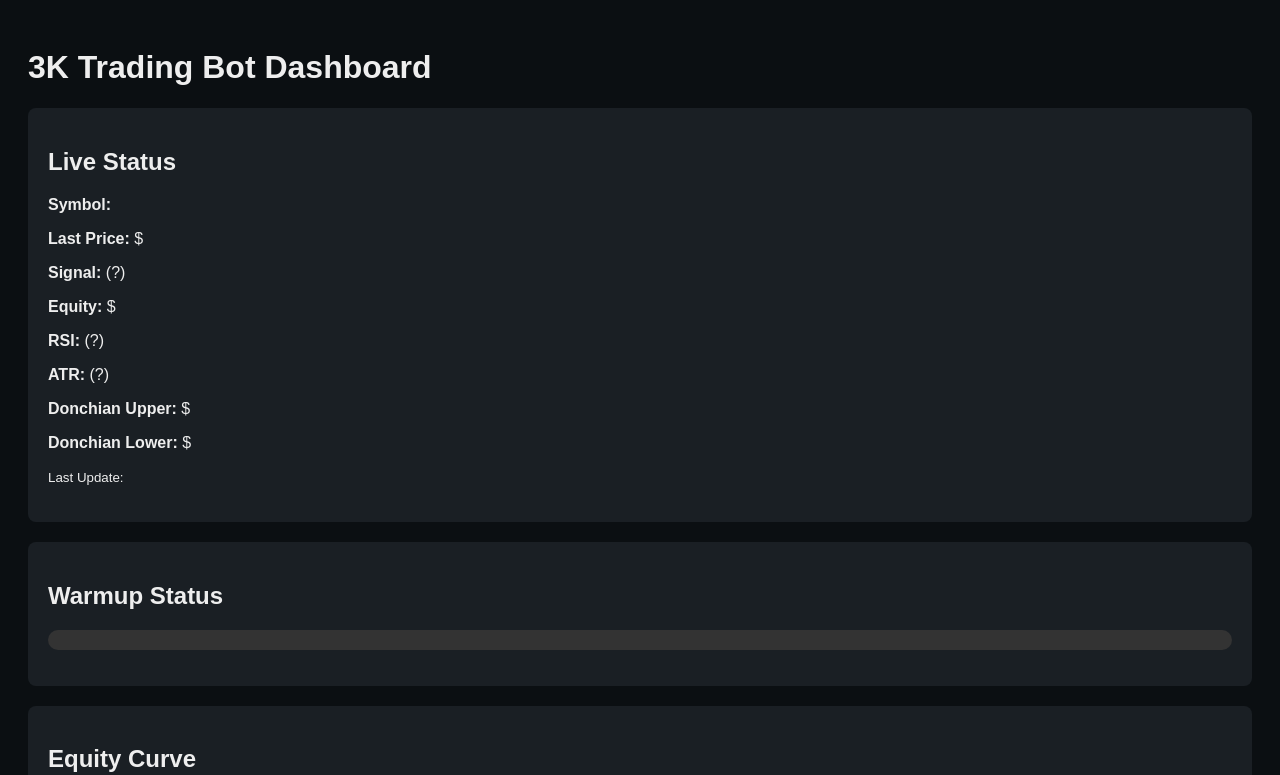
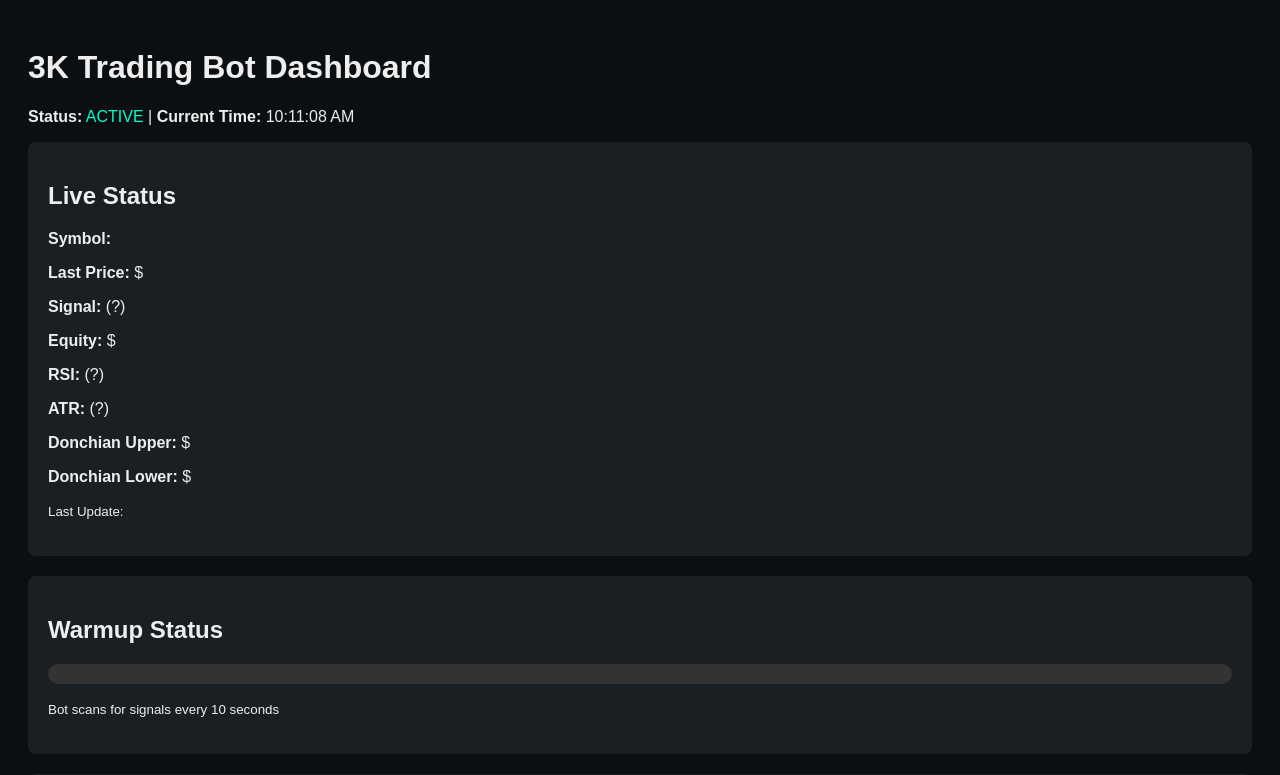
Before and after one commit to 3kpro/3K_Trading_Bot_V2, a Flask app: page / in a window 1280 px wide. Shown: the top 775 px of the page. Run offline with Flask 3, Linux system fonts and the light colour scheme.

Commit message:
Make dashboard more live: add real-time clock, status indicator, pulsing warmup bar, and scan frequency note

```diff
--- a/dashboard/static/style.css
+++ b/dashboard/static/style.css
@@ -39,3 +39,9 @@ body {
 .signal {
     text-transform: uppercase;
 }
+
+@keyframes pulse {
+    0% { opacity: 1; }
+    50% { opacity: 0.5; }
+    100% { opacity: 1; }
+}
--- a/dashboard/templates/index.html
+++ b/dashboard/templates/index.html
@@ -8,6 +8,7 @@
 <body>
 
 <h1>3K Trading Bot Dashboard</h1>
+<p><strong>Status:</strong> <span id="bot_status" style="color: #00ffcc;">ACTIVE</span> | <strong>Current Time:</strong> <span id="current_time"></span></p>
 
 <div class="card">
     <h2>Live Status</h2>
@@ -28,6 +29,7 @@
         <div id="progress-bar"></div>
     </div>
     <p id="ready-text"></p>
+    <p><small>Bot scans for signals every 10 seconds</small></p>
 </div>
 
 <div class="card">
@@ -69,6 +71,13 @@ function fetchState() {
             document.getElementById("ready-text").innerText =
                 data.ready ? "READY TO TRADE" : "WARMING UP...";
 
+            // animate progress if not ready
+            if (!data.ready) {
+                document.getElementById("progress-bar").style.animation = "pulse 1s infinite";
+            } else {
+                document.getElementById("progress-bar").style.animation = "";
+            }
+
             // update chart
             if (chart) {
                 chart.data.labels = data.equity_history.map((_, i) => i);
@@ -100,6 +109,12 @@ function initChart() {
 
 initChart();
 setInterval(fetchState, 2000);
+setInterval(updateTime, 1000);
+updateTime(); // initial call
+
+function updateTime() {
+    document.getElementById("current_time").innerText = new Date().toLocaleTimeString();
+}
 </script>
 
 </body>
```
